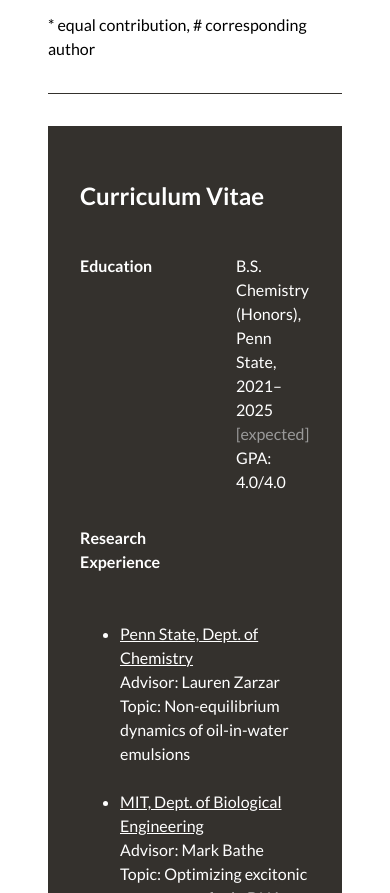
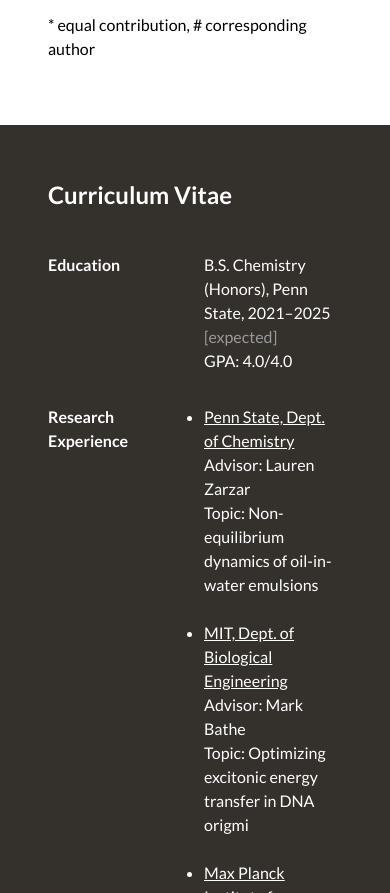
Before and after one commit to kueyoungk/kueyoungkim.github.io, a plain HTML site: page index.html in a window 390 px wide. Shown: the part 2862-3755 px from the top of the page. Drawn offline with Linux system fonts and the light colour scheme.

Commit message:
cv margins 2

```diff
--- a/index.html
+++ b/index.html
@@ -132,8 +132,7 @@
             </article>
         <p>* equal contribution, # corresponding author </p>
         </section>
-
-        <hr>
+    </main>
 
         <!-- CV section -->
         <section id="cv" class="cv-section">
--- a/style.css
+++ b/style.css
@@ -298,7 +298,13 @@
 .cv-section {
     background: #34312D;
     color: #ffffff;
-    padding: 2em;
+    padding: 2em 6em;
+}
+
+@media (max-width: 768px) {
+    .cv-section {
+        padding: 2em 3em;
+    }
 }
 
 .cv-section .cv-info {
```
